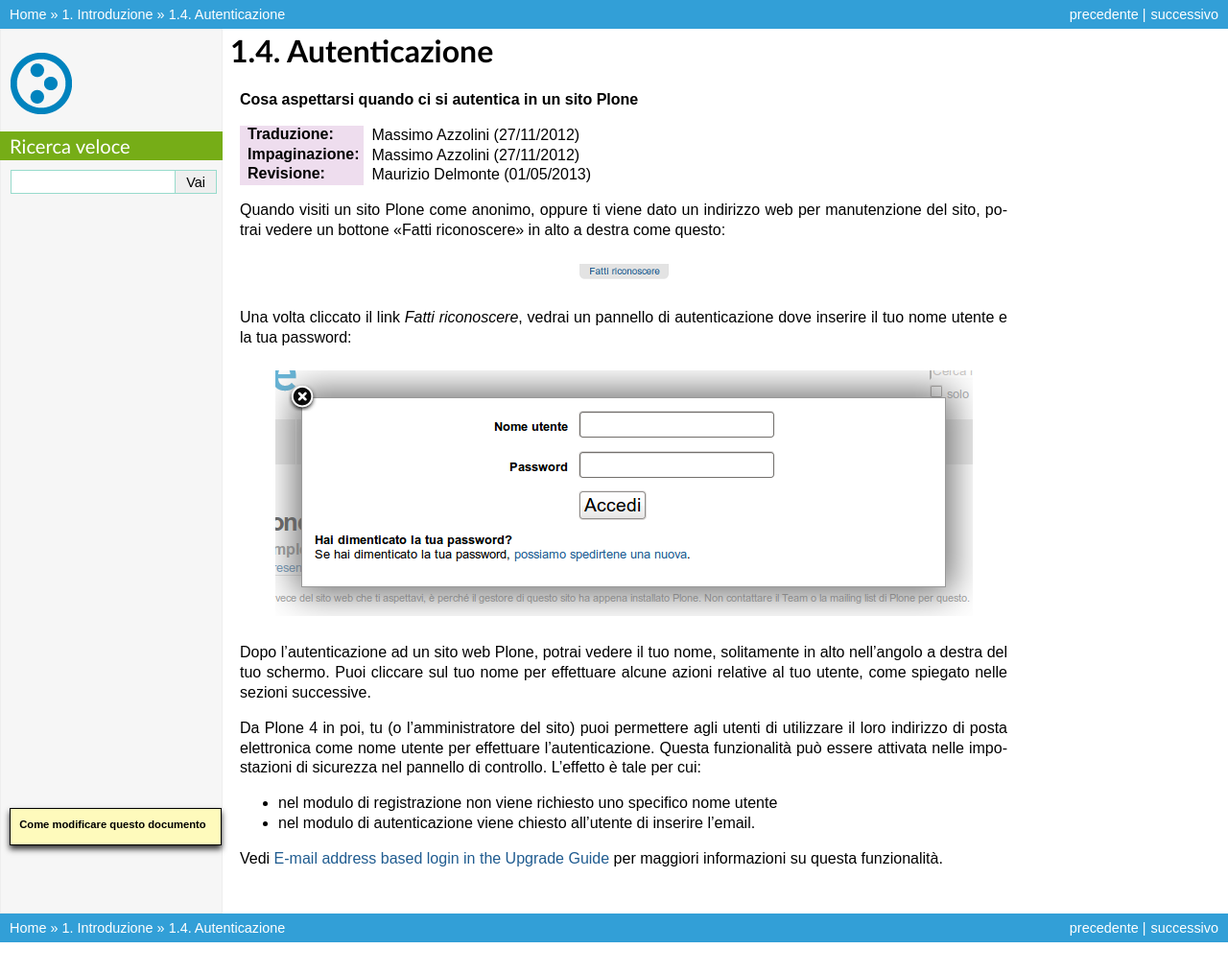
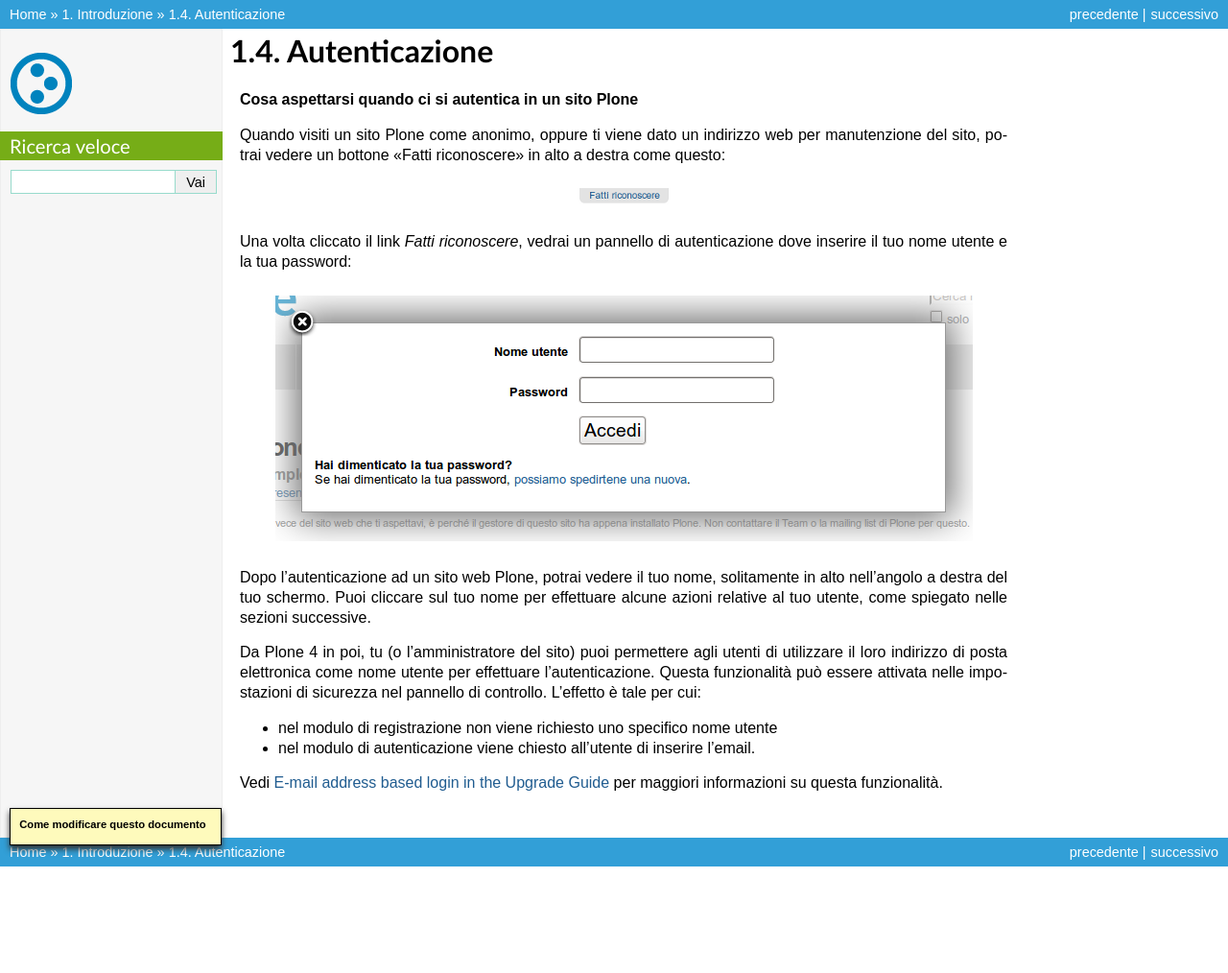
Before and after one commit to plone-it/collective.italiandocumentation, a Sphinx documentation site: the page built from source/introduction/logging-in.rst, in a window 1280 px wide. Shown: the whole page at 96% size. Built offline with Sphinx 7.4.7, drawn with Linux system fonts in a browser that asks for light colours; pages that are not in the unit, such as notebooks, are missing from menus; after the commit the page ends 935 px from its top, so only the background shows below that.

Commit message:
Tolta tabella

```diff
--- a/source/introduction/logging-in.rst
+++ b/source/introduction/logging-in.rst
@@ -2,11 +2,6 @@
 ===================
 
 **Cosa aspettarsi quando ci si autentica in un sito Plone**
-
-:Traduzione: Massimo Azzolini (27/11/2012)
-:Impaginazione: Massimo Azzolini (27/11/2012)
-:Revisione: Maurizio Delmonte (01/05/2013)
-
 
 Quando visiti un sito Plone come anonimo, oppure ti viene dato un
 indirizzo web per manutenzione del sito, potrai vedere un bottone
```
